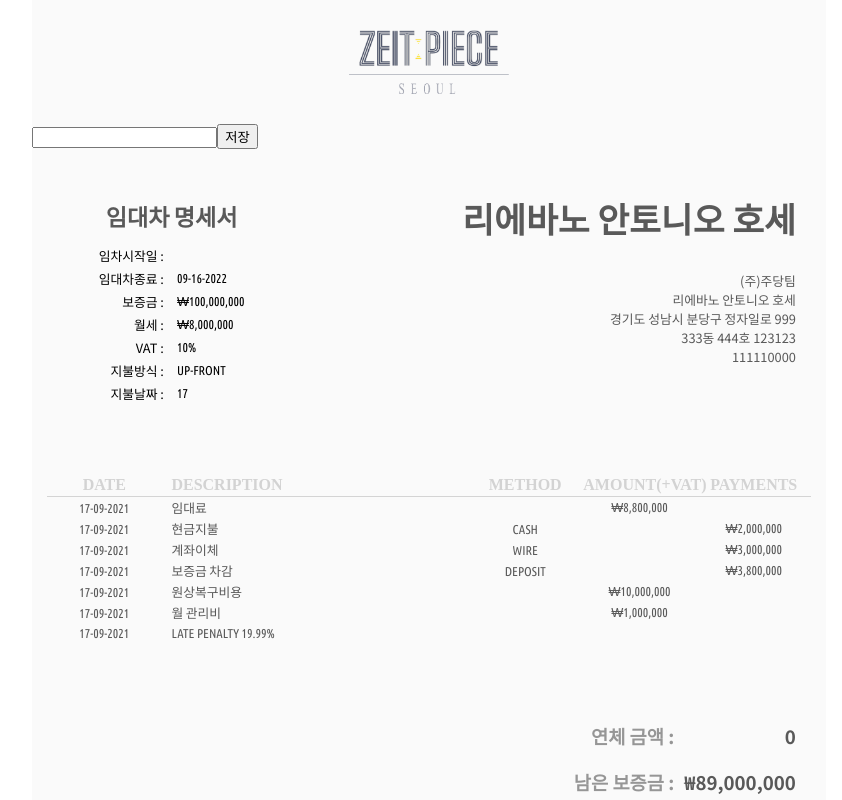
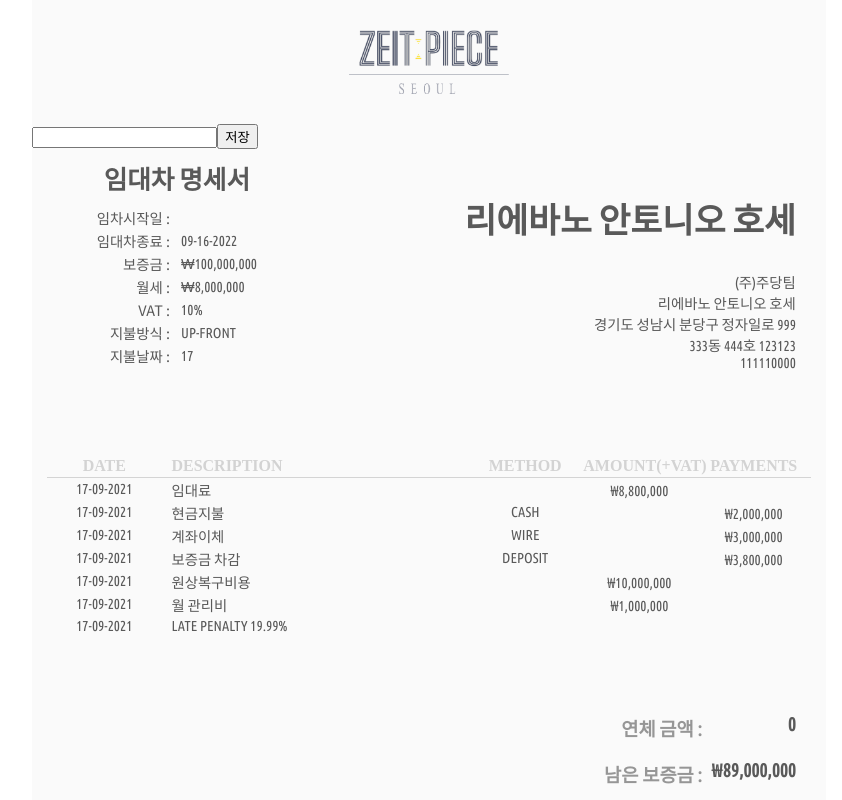
Before and after one commit to devxmachina/invoapp, a React (Create React App) app: page / in a window 1280 px wide. Shown: the whole page, without its empty margins (211-1053 px from the left). Built offline with nearby package versions, Linux system fonts and the light colour scheme.

Commit message:
20220117

```diff
--- a/src/App.css
+++ b/src/App.css
@@ -19,26 +19,35 @@ html, body {
 .receiver-info {
   display: flex;
   flex-direction: row;
-  justify-content: space-between;
+  justify-content:space-between;
 
 }
 
 .leaseTable {
   font-family: 'Noto Sans KR', sans-serif;
-  font-size: clamp(.7rem, 1vw, 1rem );
-  margin: 5% 2px 0px 8%;
+  font-size: clamp(.9rem, 1vw, 1rem );
+  margin-left: 8%;
   display: flex;
   flex-direction: column;
   align-items: center;
   min-width: 50px;
+  color: rgb(20, 20, 20, 70%);
+  border-collapse: separate;
+  border-spacing: 0 0px;
 }
 
 .statusDefaultsHeading {
   font-family: 'Ubuntu Condensed', 'Noto Sans KR', sans-serif;
-  font-size: clamp(.8rem, 1.8vw, 1.9rem );
+  font-size: clamp(1.2rem, 2vw, 1.9rem );
   font-weight: 700;
   margin: 10px 0px 10px 0px;
   color: rgb(20, 20, 20, 70%);
+}
+
+.leaseStatusBody {
+  border: 3px solid grey;
+  border-collapse: separate;
+  border-spacing: 0 0px;
 }
 
 .dataName {
@@ -63,13 +72,14 @@ html, body {
 
 p {
   margin: 0;
-  font-family: 'Noto Sans KR', sans-serif;
-  font-size: clamp(.8rem, .8vw, 0.5rem );
+  font-family: 'Ubuntu Condensed', 'Noto Sans KR', sans-serif;
+  /* font-size: clamp(.8rem, .8vw, 0.5rem ); */
+  font-size: clamp(.9rem, 1vw, 1rem );
   color: rgb(20, 20, 20, 70%);
 }
 
 h2, h3 {
-  font-family: 'Noto Sans KR', sans-serif;
+  font-family: 'Ubuntu Condensed', 'Noto Sans KR', sans-serif;
   font-weight: 700;
   color: rgb(20, 20, 20, 70%);
 }
@@ -109,7 +119,7 @@ h2, h3 {
 .t-headrow {
   font-family: 'Avenir Next Condensed Medium';
   color: lightgrey;
-  font-size: clamp(0.65rem, 1.7vw, 1rem );
+  font-size: clamp(0.7rem, 1.7vw, 1rem );
   border-bottom: 1px rgba(211, 211, 211, 0.788) solid;
 }
 
@@ -141,8 +151,9 @@ h2, h3 {
 }
 
 .tableData {
-  font-family: 'Ubuntu Condensed', sans-serif;
+  font-family: 'Ubuntu Condensed', 'Noto Sans KR', sans-serif;
   font-size: clamp(0.7rem, 1.7vw, .8rem );
+  font-size: clamp(.9rem, 1vw, 1rem );
 }
 
 .tableData :nth-child(1) {
--- a/src/Lessee.js
+++ b/src/Lessee.js
@@ -1,13 +1,8 @@
-import { useState } from 'react'
-import Data from './data';
-
 import { useSelector } from 'react-redux';
 
 function Lessee() {
 
     let state = useSelector((state) => state);
-
-
     let deposit = Intl.NumberFormat('ko-KO', { style: 'currency', currency: 'KRW' }).format(state.defaults.deposit)
     let monthlyFee = Intl.NumberFormat('ko-KO', { style: 'currency', currency: 'KRW' }).format(state.defaults.monthlyFee)
 
@@ -16,7 +11,7 @@ function Lessee() {
             <table className="leaseTable">
                 <span className="statusDefaultsHeading">임대차 명세서</span>
                 <div>
-                    <tbody className="lease-status-body">
+                    <tbody className="leaseStatusBody">
                         <tr>
                             <td className="dataName">임차시작일 :</td><td className="dataVal">{state.defaults.startDate}</td>
                         </tr>
```
Also changed, not shown: 1 other file (tests, documents, lock files or other folders).
